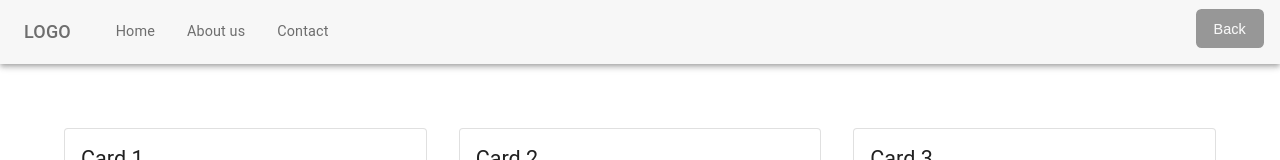
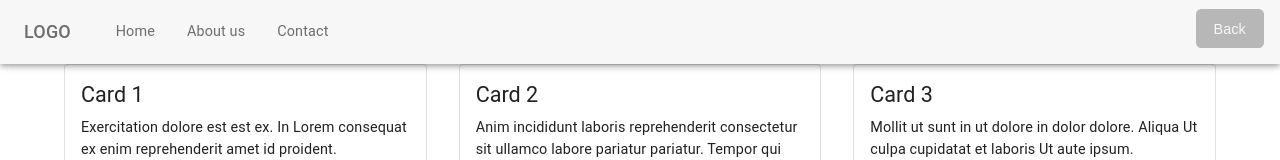
Before and after one commit to makiyo-ronkko/makiyo-app, a React (Create React App) app: page /project-4 in a window 1280 px wide. Shown: the top 160 px of the page. Built offline with nearby package versions, Linux system fonts and the light colour scheme.

Commit message:
develop: style: change position to fixed

```diff
--- a/src/components/Projects/MultiColumnLayout/Header.tsx
+++ b/src/components/Projects/MultiColumnLayout/Header.tsx
@@ -9,7 +9,7 @@ const pages = ['Home', 'About us', 'Contact'];
 export const Header = () => {
 	return (
 		<Grid item>
-			<AppBar position='relative'>
+			<AppBar position='fixed'>
 				<Toolbar className={Styles.backgroundColor}>
 					<Typography variant='h6' paddingRight='2rem'>
 						LOGO
```
